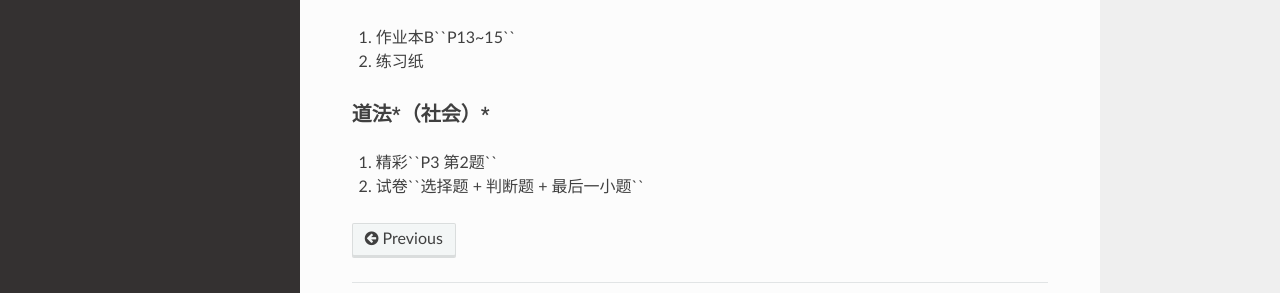
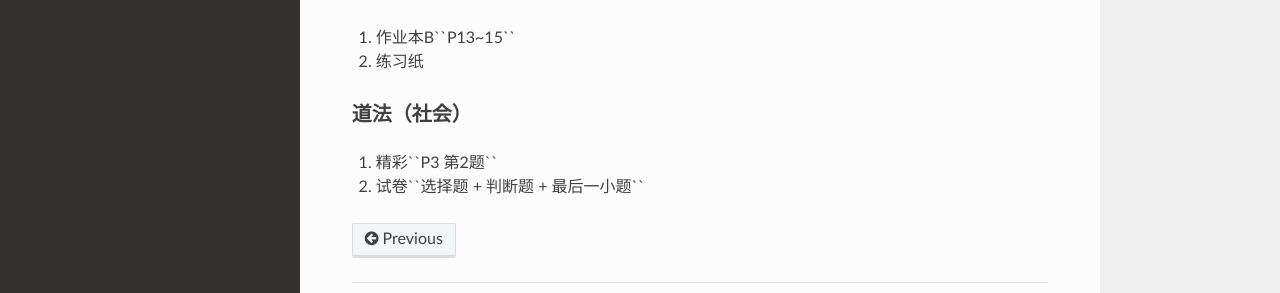
Before and after one commit to Sail-in-1024/2403-Homework, a Sphinx documentation site: the page built from docs/source/homework-25.03.21.rst, in a window 1280 px wide and 1041 px high. Shown: the part 653-946 px from the top of the window. Built offline with Sphinx 7.4.7 and the Read the Docs theme 3.1.0, drawn with Linux system fonts in a browser that asks for light colours.

```diff
--- a/docs/source/homework-25.03.21.rst
+++ b/docs/source/homework-25.03.21.rst
@@ -28,7 +28,7 @@
 #. 作业本B``P13~15``
 #. 练习纸
 
-道法*（社会）*
-----
+道法（社会）
+----------
 #. 精彩``P3 第2题``
 #. 试卷``选择题 + 判断题 + 最后一小题``
```
